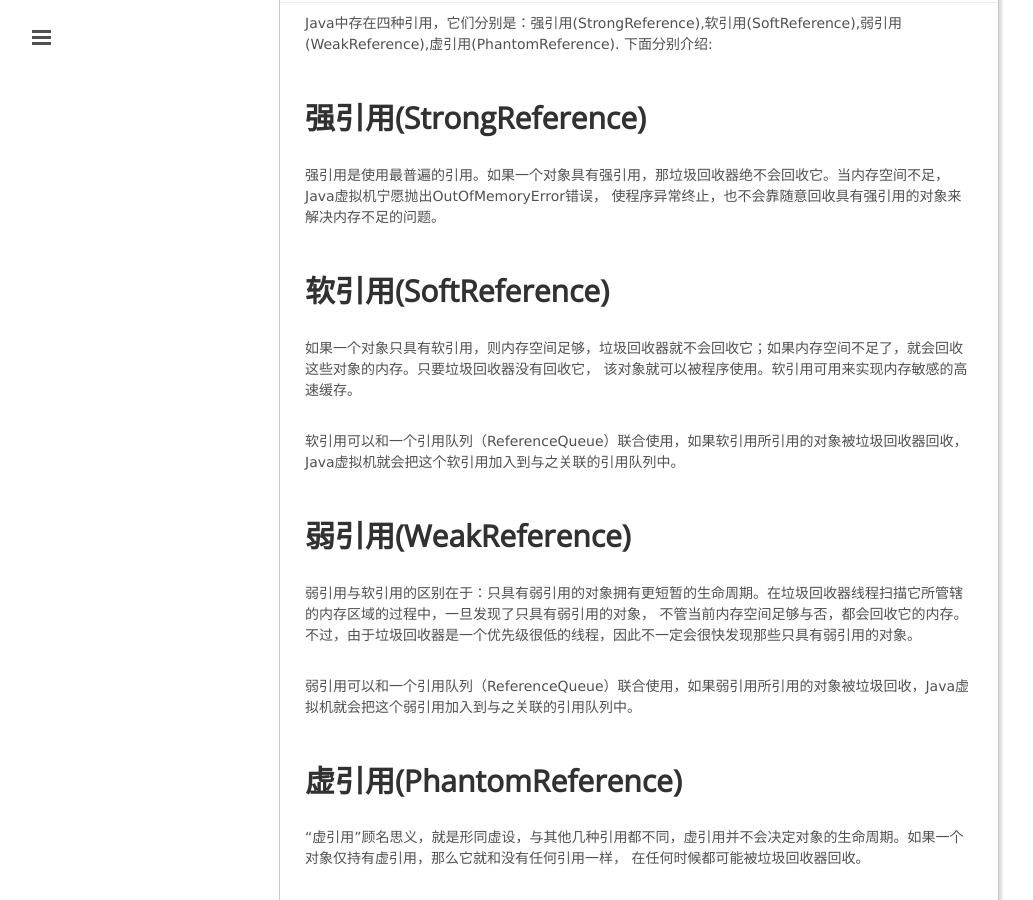
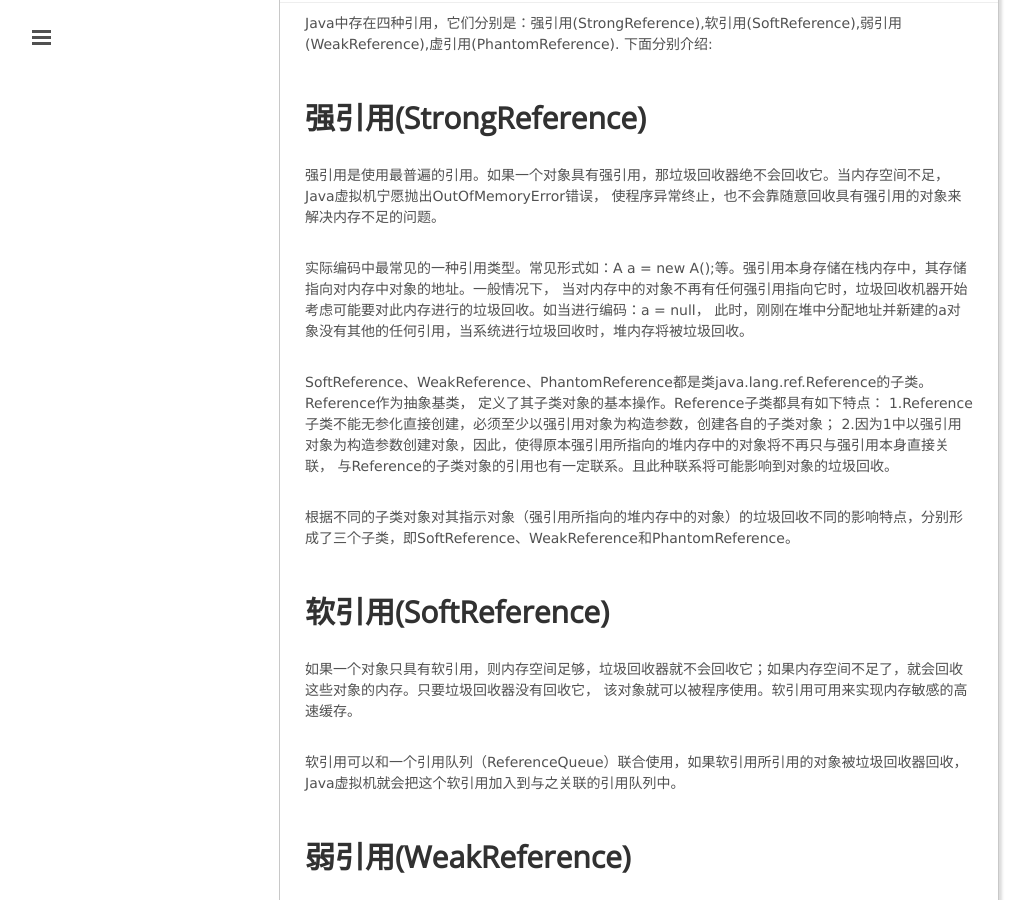
Before and after one commit to mxn21/mxn21.github.io, a Jekyll site: the page built from _posts/2015-10-13-java的四种引用.md, in a window 1280 px wide and 900 px high, scrolled down 300 px. Shown: the whole window, without its empty margins (1-1034 px from the left). Built offline with Jekyll 4.4.1, drawn with Linux system fonts in a browser that asks for light colours; Markdown is read by kramdown in place of the engine named in the settings; comment, search, counter and statistics services are not loaded.

Commit message:
23423423

```diff
--- a/_posts/2015-10-13-java的四种引用.md
+++ b/_posts/2015-10-13-java的四种引用.md
@@ -13,6 +13,20 @@
 
 强引用是使用最普遍的引用。如果一个对象具有强引用，那垃圾回收器绝不会回收它。当内存空间不足，Java虚拟机宁愿抛出OutOfMemoryError错误，
 使程序异常终止，也不会靠随意回收具有强引用的对象来解决内存不足的问题。
+
+实际编码中最常见的一种引用类型。常见形式如：A a = new A();等。强引用本身存储在栈内存中，其存储指向对内存中对象的地址。一般情况下，
+当对内存中的对象不再有任何强引用指向它时，垃圾回收机器开始考虑可能要对此内存进行的垃圾回收。如当进行编码：a = null，
+此时，刚刚在堆中分配地址并新建的a对象没有其他的任何引用，当系统进行垃圾回收时，堆内存将被垃圾回收。
+
+SoftReference、WeakReference、PhantomReference都是类java.lang.ref.Reference的子类。Reference作为抽象基类，
+定义了其子类对象的基本操作。Reference子类都具有如下特点：
+1.Reference子类不能无参化直接创建，必须至少以强引用对象为构造参数，创建各自的子类对象；
+2.因为1中以强引用对象为构造参数创建对象，因此，使得原本强引用所指向的堆内存中的对象将不再只与强引用本身直接关联，
+与Reference的子类对象的引用也有一定联系。且此种联系将可能影响到对象的垃圾回收。
+
+根据不同的子类对象对其指示对象（强引用所指向的堆内存中的对象）的垃圾回收不同的影响特点，分别形成了三个子类，即SoftReference、WeakReference和PhantomReference。
+
+<!-- more -->
 
 ## 软引用(SoftReference)
 
```
